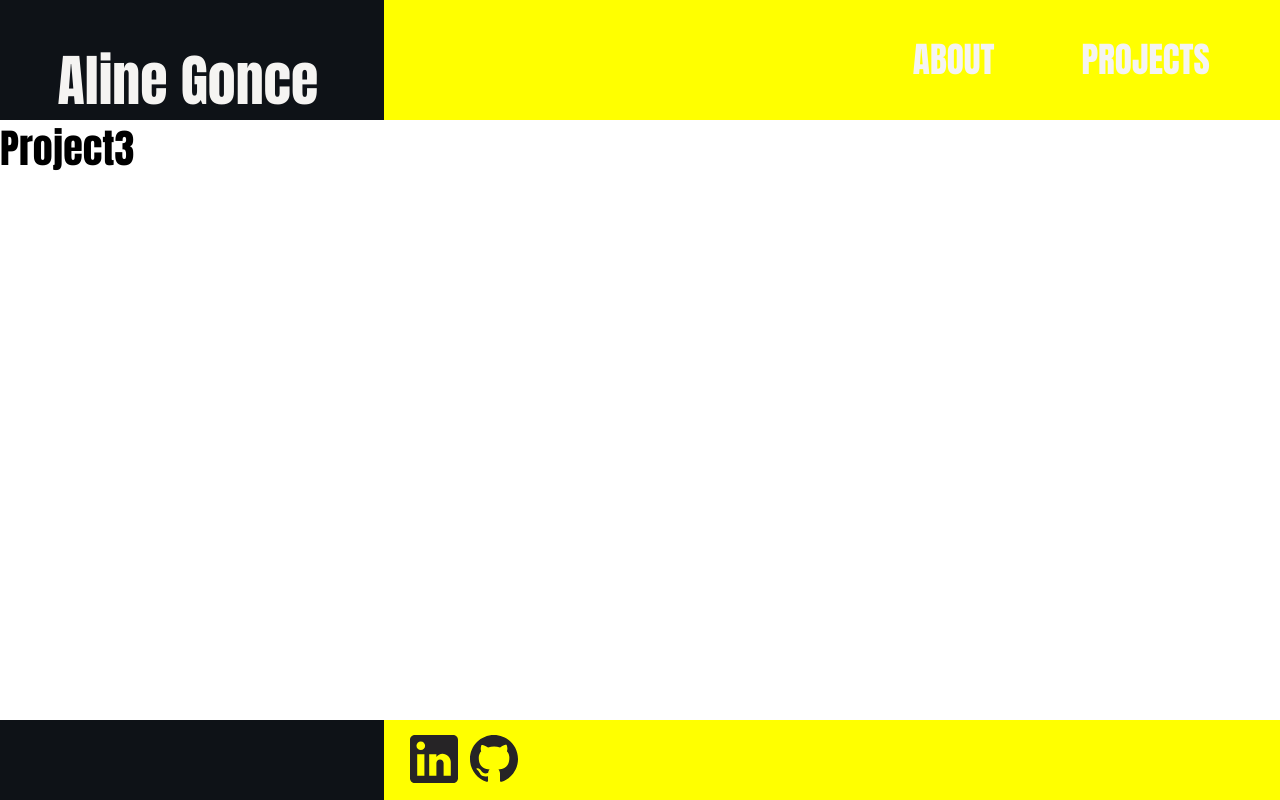
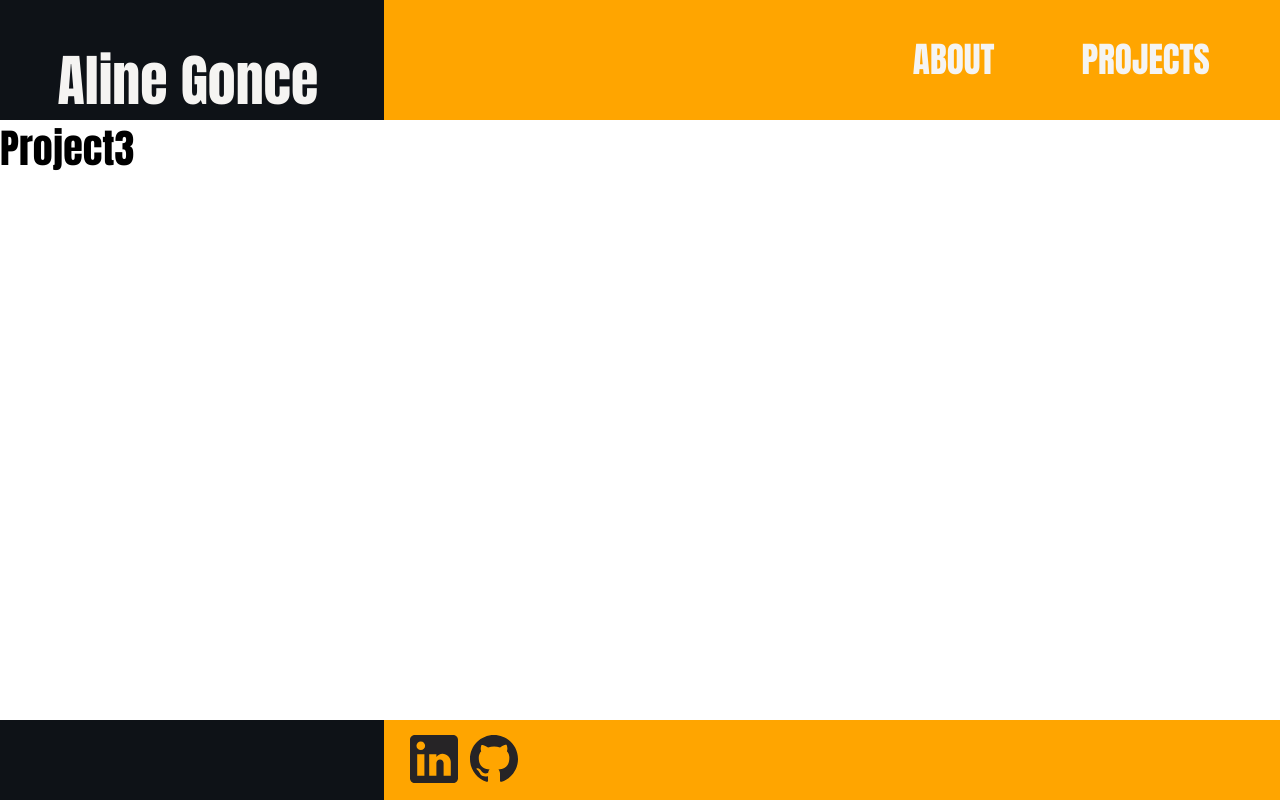
Before and after one commit to Gonaline/portfolio-2023, a React (Create React App) app in the folder client/: page /stickers-shop in a window 1280 px wide. Built offline with nearby package versions, Linux system fonts and the light colour scheme.

Commit message:
project1/fix: renaming of colour variables

```diff
--- a/client/src/data/pages.ts
+++ b/client/src/data/pages.ts
@@ -5,9 +5,9 @@ const page = {
     description:
       'is simply dummy text of the printing and typesetting industry. Lorem Ipsum has been the industry&rsquo;s standard dummy text ever since the 1500s, when an unknown printer took a galley of type and scrambled it to make a type specimen book.',
     theme: {
-      textColor: 'red',
+      mainColor: 'orange',
+      opacityColor: 'purple',
       backgroundColor: 'pink',
-      headerAndFooterColor: 'yellow',
       buttonColor: '',
       buttonOnHoverColor: '',
       otherColor: '',
@@ -19,12 +19,12 @@ const page = {
     description:
       'is simply dummy text of the printing and typesetting industry. Lorem Ipsum has been the industry&rsquo;s standard dummy text ever since the 1500s, when an unknown printer took a galley of type and scrambled it to make a type specimen book.',
     theme: {
-      textColor: '#00cc99',
+      mainColor: '#00cc99',
+      opacityColor: '#00cc9973',
       backgroundColor: '#97EAD5',
-      headerAndFooterColor: '#00cc99',
       buttonColor: '#00cc99',
       buttonOnHoverColor: '#F36653',
-      otherColor: '#F36653',
+      otherColor: '#ED3A2B',
     },
   },
 };
--- a/client/src/interfaces/theme.ts
+++ b/client/src/interfaces/theme.ts
@@ -1,7 +1,7 @@
 export interface ITheme {
-  textColor: string;
+  mainColor: string;
+  opacityColor: string;
   backgroundColor: string;
-  headerAndFooterColor: string;
   buttonColor: string | undefined;
   buttonOnHoverColor: string | undefined;
   otherColor: string | undefined;
--- a/client/src/style/footerStyle.ts
+++ b/client/src/style/footerStyle.ts
@@ -3,7 +3,7 @@ import styled from 'styled-components';
 export default styled.footer`
   height: 10vh;
   width: 100vw;
-  background-color: var(--headerAndFooterColor);
+  background-color: var(--mainColor);
   display: flex;
   .left {
     height: 10vh;
--- a/client/src/style/globalStyle.ts
+++ b/client/src/style/globalStyle.ts
@@ -12,11 +12,10 @@ const GlobalStyle = createGlobalStyle`
   --border-radius: 10px;
   --box-shadow: rgba(14,18,23, 0.5) 0px 2px 3px,
       rgba(14,18,23, 0.3) 0px 7px 7px -3px, rgba(14,18,23, 0.2) 0px -1px 0px inset;
-  --textColor: ${({ theme }: ThemeProps<ITheme>): any => theme.textColor};
+  --mainColor: ${({ theme }: ThemeProps<ITheme>): any => theme.mainColor};
+  --opacityColor: ${({ theme }: ThemeProps<ITheme>): any => theme.opacityColor};
   --backgroundColor: ${({ theme }: ThemeProps<ITheme>): any =>
     theme.backgroundColor};
-  --headerAndFooterColor: ${({ theme }: ThemeProps<ITheme>): any =>
-    theme.headerAndFooterColor};
   --buttonColor: ${({ theme }: ThemeProps<ITheme>): any => theme.buttonColor};
   --buttonOnHoverColor: ${({ theme }: ThemeProps<ITheme>): any =>
     theme.buttonOnHoverColor};
--- a/client/src/style/headerStyle.ts
+++ b/client/src/style/headerStyle.ts
@@ -3,7 +3,7 @@ import styled from 'styled-components';
 export default styled.header`
   width: 100vw;
   height: 15vh;
-  background-color: var(--headerAndFooterColor);
+  background-color: var(--mainColor);
   display: flex;
   flex-wrap: nowrap;
   justify-content: space-between;
@@ -74,7 +74,7 @@ export default styled.header`
         font-size: 1.5rem;
       }
       .link:hover {
-        color: var(--textColor);
+        color: var(--mainColor);
         background: var(--white-opacity50);
       }
     }
--- a/client/src/style/leftStyle.ts
+++ b/client/src/style/leftStyle.ts
@@ -23,7 +23,7 @@ export default styled.section`
     color: var(--white);
   }
   h2 {
-    color: var(--textColor);
+    color: var(--mainColor);
     margin-bottom: 6vh;
   }
   @media screen and (max-width: 700px) {
```
